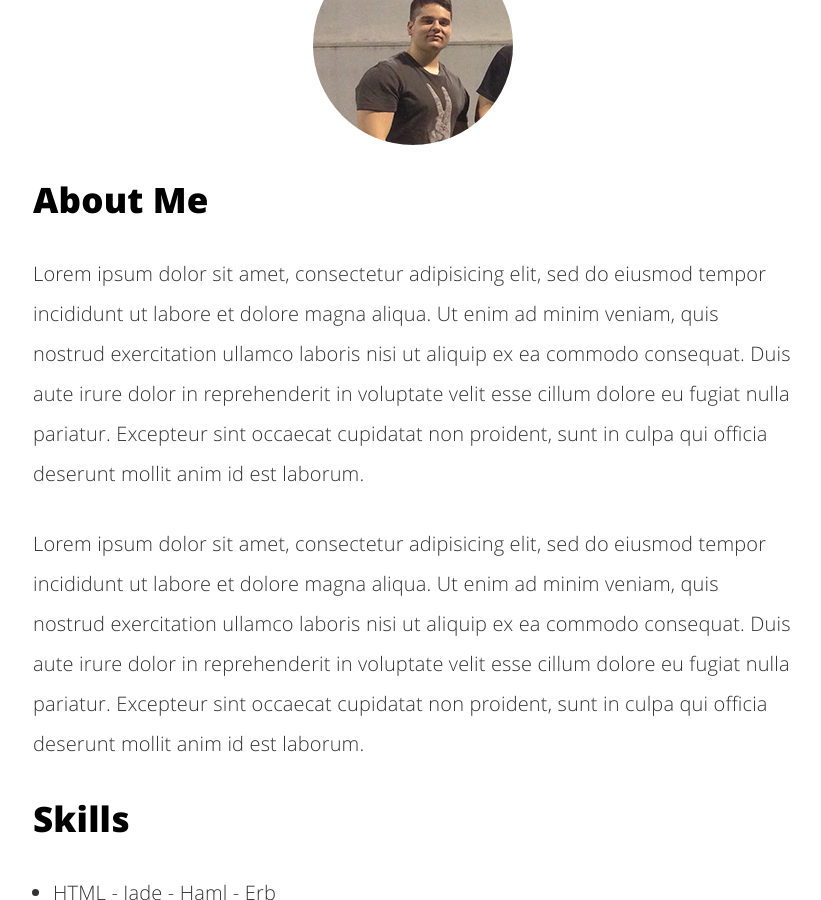
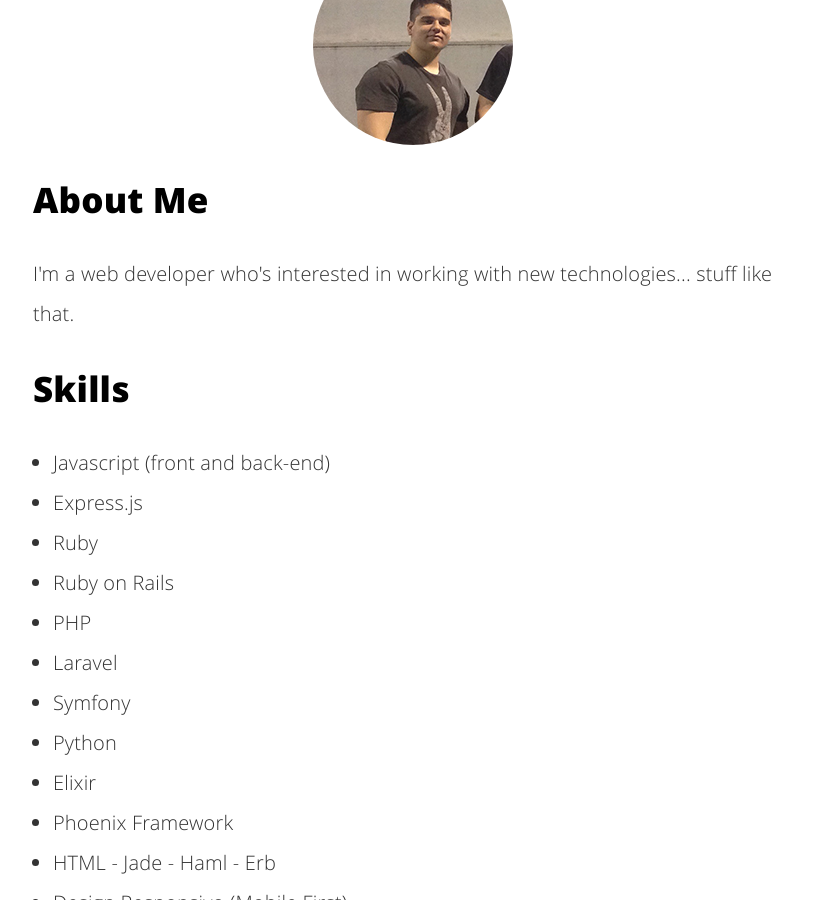
Before and after one commit to mateusjatenee/mateusjatenee.github.io, a Jekyll site: the page built from about.html, in a window 1280 px wide and 900 px high, scrolled down 1025 px. Shown: the whole window, without its empty margins (227-1048 px from the left). Built offline with Jekyll 4.4.1, drawn with Linux system fonts in a browser that asks for light colours; Markdown is read by kramdown in place of the engine named in the settings; some of the changed text lies outside the part shown.

Commit message:
updates about page

```diff
--- a/about.html
+++ b/about.html
@@ -9,45 +9,34 @@ description: "Some description about Lorem Ipsum..."
 
 <h2>About Me</h2>
 
-<p>Lorem ipsum dolor sit amet, consectetur adipisicing elit, sed do eiusmod
-tempor incididunt ut labore et dolore magna aliqua. Ut enim ad minim veniam,
-quis nostrud exercitation ullamco laboris nisi ut aliquip ex ea commodo
-consequat. Duis aute irure dolor in reprehenderit in voluptate velit esse
-cillum dolore eu fugiat nulla pariatur. Excepteur sint occaecat cupidatat non
-proident, sunt in culpa qui officia deserunt mollit anim id est laborum.</p>
-
-
-<p>Lorem ipsum dolor sit amet, consectetur adipisicing elit, sed do eiusmod
-tempor incididunt ut labore et dolore magna aliqua. Ut enim ad minim veniam,
-quis nostrud exercitation ullamco laboris nisi ut aliquip ex ea commodo
-consequat. Duis aute irure dolor in reprehenderit in voluptate velit esse
-cillum dolore eu fugiat nulla pariatur. Excepteur sint occaecat cupidatat non
-proident, sunt in culpa qui officia deserunt mollit anim id est laborum.</p>
+<p>I'm a web developer who's interested in working with new technologies... stuff like that.</p>
 
 
 <h2>Skills</h2>
 
 <ul class="skill-list">
+	<li>Javascript (front and back-end)</li>
+	<li>Express.js</li>
+	<li>Ruby</li>
+	<li>Ruby on Rails</li>
+	<li>PHP</li>
+	<li>Laravel</li>
+	<li>Symfony</li>
+	<li>Python</li>
+	<li>Elixir</li>
+	<li>Phoenix Framework</li>
 	<li>HTML - Jade - Haml - Erb</li>
 	<li>Design Responsivo (Mobile First)</li>
-	<li>CSS (Stylus, Sass, Less)</li>
-	<li>Css Frameworks (Bootstrap, Foundation)</li>
-	<li>Javascript (Design Patterns, Testes)</li>
-	<li>NodeJS</li>
+	<li>Stylus, Sass</li>
 	<li>AngularJS - ReactJS</li>
-	<li>Grunt - Gulp - Yeoman</li>
+	<li>Grunt - Gulp</li>
 	<li>Git</li>
-	<li>PHP</li>
-	<li>Python</li>
-	<li>MySQL - MongoDB</li>
-	<li>Scrum and Kanban</li>
-	<li>TDD e Continuous Integration</li>
+	<li>MySQL - PostgreSQL - MongoDB</li>
+	<li>TDD, Continuous Integration</li>
 </ul>
 
-<h2>Projetos</h2>
+<h2>Projects</h2>
 
 <ul>
-	<li><a href="https://github.com/">Lorem Lorem</a></li>
-	<li><a href="https://github.com/">Ipsum Dolor</a></li>
-	<li><a href="https://github.com/">Dolor Lorem</a></li>
+	<li><a href="https://www.diarioonline.com.br/">Diário Online</a></li>
 </ul>
```
